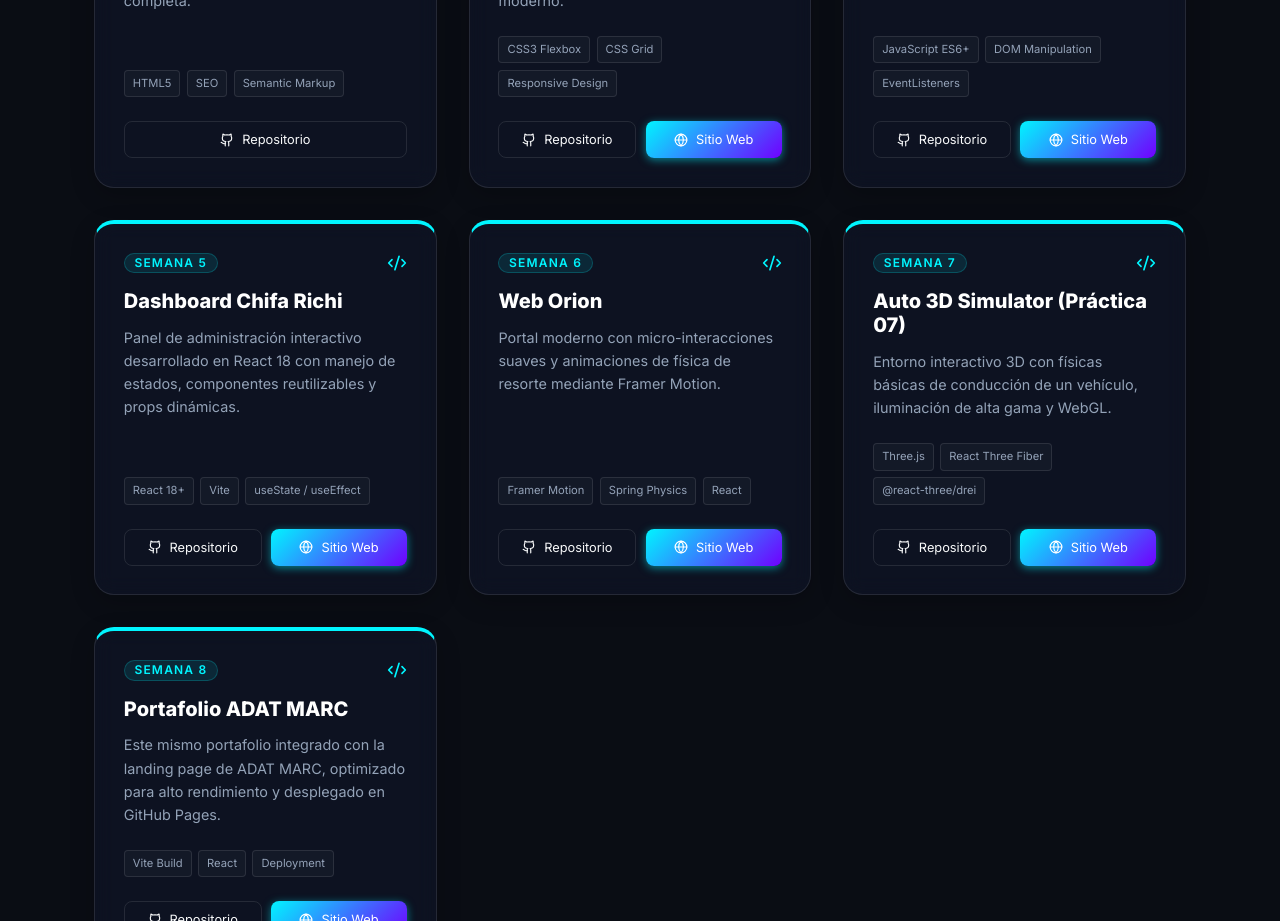
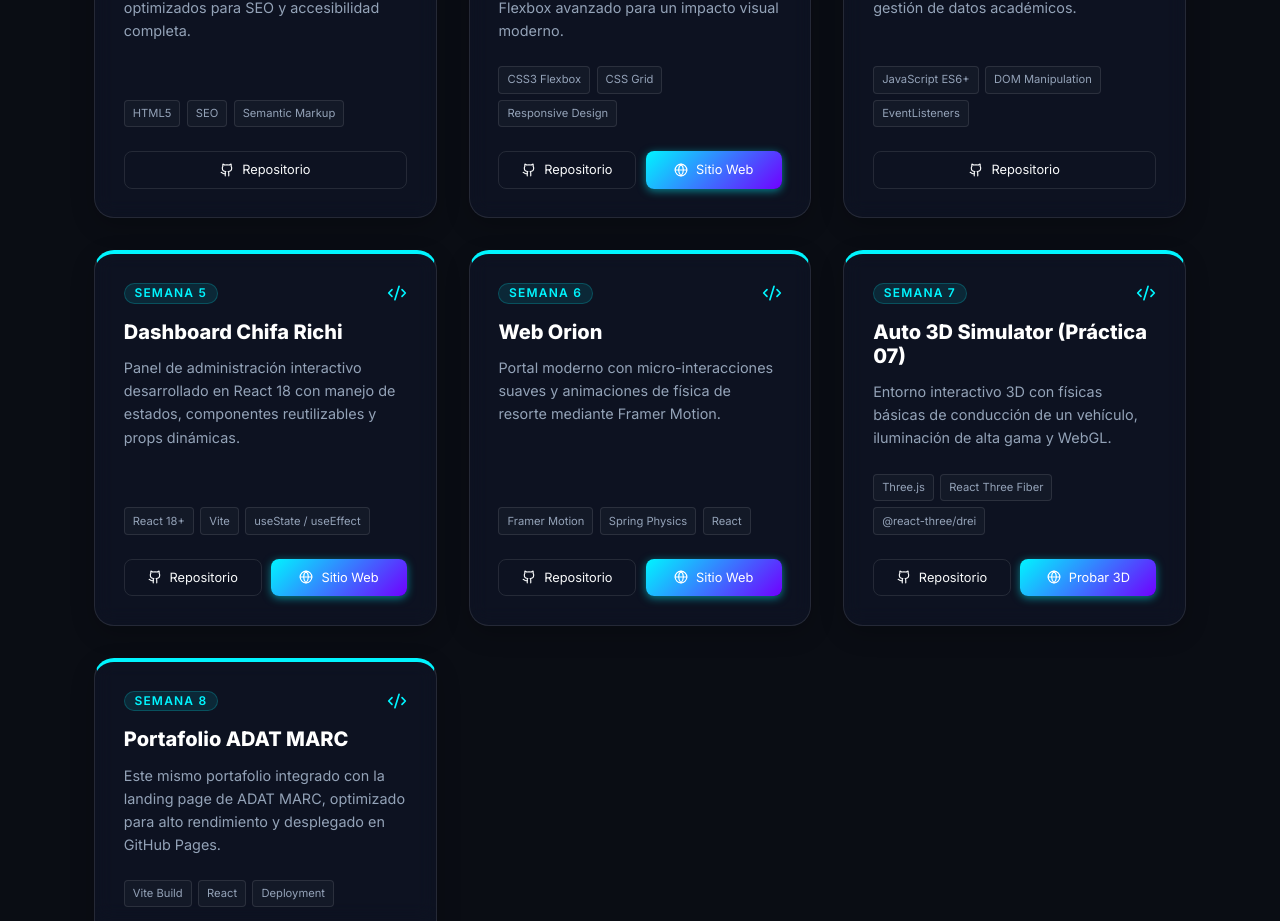
Before and after one commit to Adat13/adat-marc-landing, a React (Vite) app: page / in a window 1280 px wide. Shown: the part 4820-5741 px from the top of the page. Built offline with nearby package versions, Linux system fonts and the light colour scheme.

Commit message:
Fix: increase profile avatar size, hide DESARROLLO-WEB-FIS deploy button, make Auto 3D Simulator button trigger local 3D Mode, and update Portafolio deploy link

```diff
--- a/src/components/TeamPortfolio.jsx
+++ b/src/components/TeamPortfolio.jsx
@@ -335,7 +335,6 @@ const projectsConcluidos = [
     description: "Laboratorio interactivo y manipulaciones avanzadas de DOM para el registro y gestión de datos académicos.",
     tools: ["JavaScript ES6+", "DOM Manipulation", "EventListeners"],
     link: "https://github.com/Adat13/DESARROLLO-WEB-FIS",
-    deploy: "https://adat13.github.io/DESARROLLO-WEB-FIS/",
     category: "Semana 4"
   },
   {
@@ -367,7 +366,7 @@ const projectsConcluidos = [
     description: "Este mismo portafolio integrado con la landing page de ADAT MARC, optimizado para alto rendimiento y desplegado en GitHub Pages.",
     tools: ["Vite Build", "React", "Deployment"],
     link: "https://github.com/Adat13/adat-marc-landing",
-    deploy: "https://adat13.github.io/adat-marc-landing/",
+    deploy: "https://adat-marc.com/",
     category: "Semana 8"
   }
 ];
@@ -819,6 +818,23 @@ const TeamPortfolio = () => {
                   <Github size={14} /> Repositorio
                 </a>
                 {project.deploy && (
+                  project.title.includes("Auto 3D Simulator") ? (
+                    <button
+                      onClick={(e) => {
+                        e.preventDefault();
+                        setIs3DMode(true);
+                        setSelectedWeek(null);
+                        setTimeout(() => {
+                          const el = document.getElementById('week-details-anchor');
+                          if (el) el.scrollIntoView({ behavior: 'smooth', block: 'start' });
+                        }, 100);
+                      }}
+                      className="btn btn-primary d-flex align-items-center justify-content-center gap-2"
+                      style={{ flex: 1, fontSize: '0.8rem', padding: '0.5rem 0.5rem', borderRadius: '8px', background: 'var(--accent-gradient)', border: 'none', color: '#fff', boxShadow: '0 2px 8px var(--primary-glow)', whiteSpace: 'nowrap' }}
+                    >
+                      <Globe size={14} /> Probar 3D
+                    </button>
+                  ) : (
                     <a
                       href={project.deploy}
                       target="_blank"
@@ -828,6 +844,7 @@ const TeamPortfolio = () => {
                     >
                       <Globe size={14} /> Sitio Web
                     </a>
+                  )
                 )}
               </div>
             </motion.div>
--- a/src/index.css
+++ b/src/index.css
@@ -686,8 +686,8 @@ html {
 }
 
 .profile-avatar {
-  width: 140px;
-  height: 140px;
+  width: 190px;
+  height: 190px;
   border-radius: 50%;
   background: linear-gradient(135deg, rgba(255,255,255,0.05), rgba(255,255,255,0.01));
   border: 2px solid var(--glass-border);
@@ -1329,8 +1329,8 @@ kbd {
   }
 
   .profile-avatar {
-    width: 110px;
-    height: 110px;
+    width: 140px;
+    height: 140px;
   }
 
   .profile-name {
```
Lines whose indentation alone changed are shown as unchanged.
